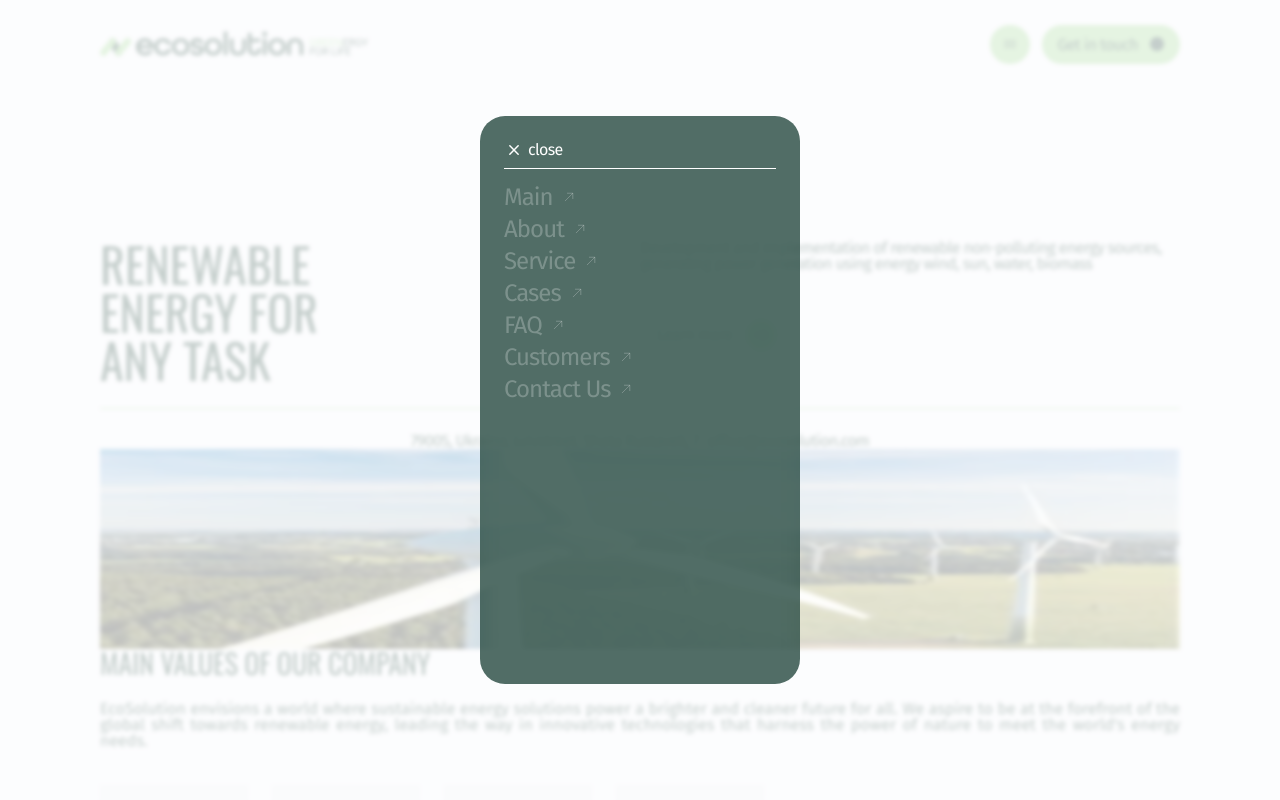
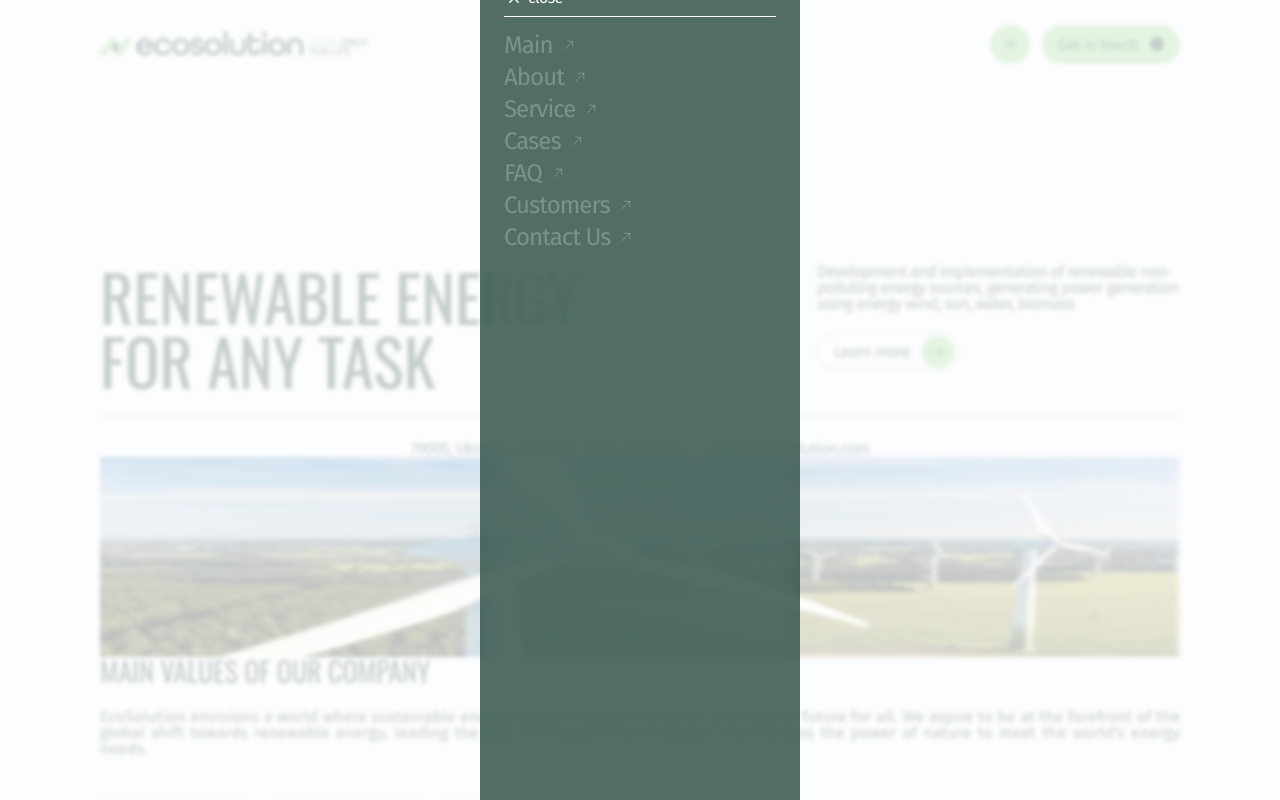
Before and after one commit to SergSmilya/ecosolution, a React (Vite) app: page / in a window 1280 px wide. Both pictures are taken after a click on the button 1009 px from the left and 44 px from the top of the page. Shown: the top 800 px of the page. Built offline with nearby package versions, Linux system fonts and the light colour scheme.

Commit message:
fixed bug sections

```diff
--- /dev/null
+++ b/src/components/ContactFormComponent/ContactFormComponent.jsx
@@ -0,0 +1,73 @@
+import { Formik, Field, Form } from "formik";
+import SecondaryButton from "../SecondaryButton/SecondaryButton";
+import style from "./ContactFormComponent.module.css";
+
+export default function ContactFormComponent() {
+  const { contactForm__wrap, form, form__label, form__input, button__wrap } =
+    style;
+
+  return (
+    <div className={contactForm__wrap}>
+      <Formik
+        initialValues={{
+          fullName: "",
+          email: "",
+          phone: "",
+          message: "",
+        }}
+        onSubmit={async (values) => {
+          await new Promise((r) => setTimeout(r, 500));
+          alert(JSON.stringify(values, null, 2));
+        }}
+      >
+        <Form className={form}>
+          <label className={form__label} htmlFor="fullName">
+            Full name:
+          </label>
+          <Field
+            className={form__input}
+            id="fullName"
+            name="fullName"
+            placeholder="John Rosie"
+          />
+
+          <label className={form__label} htmlFor="email">
+            E-mail:
+          </label>
+          <Field
+            className={form__input}
+            id="email"
+            name="email"
+            placeholder="johnrosie@gmail.com"
+            type="email"
+          />
+
+          <label className={form__label} htmlFor="phone">
+            Phone:
+          </label>
+          <Field
+            className={form__input}
+            id="phone"
+            name="phone"
+            placeholder="380961234567"
+          />
+
+          <label className={form__label} htmlFor="message">
+            Message:
+          </label>
+          <Field
+            as="textarea"
+            className={form__input}
+            id="message"
+            name="message"
+            placeholder="Your message"
+          />
+
+          <div className={button__wrap}>
+            <SecondaryButton type="submit">Send</SecondaryButton>
+          </div>
+        </Form>
+      </Formik>
+    </div>
+  );
+}
--- a/src/components/SectionContactForm/SectionContactForm.module.css
+++ b/src/components/ContactFormComponent/ContactFormComponent.module.css
@@ -1,14 +1,8 @@
-.contactForm__section {
-    padding-top: 36px;
-    padding-bottom: 36px;
-    background-color: var(--bgdColorCardBenefit);
-}
-
 .form {
-    padding-left: 12px;
-    padding-right: 12px;
     display: flex;
     flex-wrap: wrap;
+    padding: 36px 12px;
+    background-color: var(--bgdColorCardBenefit);
 }
 
 .form__label {
--- a/src/components/Main/Main.jsx
+++ b/src/components/Main/Main.jsx
@@ -2,7 +2,6 @@ import SectionWhatIsIt from "../SectionWhatIsIt/SectionWhatIsIt";
 import SectionAbout from "../SectionAbout/SectionAbout";
 import SectionAsked from "../SectionAsked/SectionAsked";
 import SectionCases from "../SectionCases/SectionCases";
-import SectionContactForm from "../SectionContactForm/SectionContactForm";
 import SectionContactUs from "../SectionContactUs/SectionContactUs";
 import SectionElectricProd from "../SectionElectricProd/SectionElectricProd";
 import { Element } from "react-scroll";
@@ -17,7 +16,6 @@ export default function Main() {
         <SectionCases />
         <SectionAsked />
         <SectionContactUs />
-        <SectionContactForm />
       </main>
     </Element>
   );
--- a/src/components/Modal/Modal.module.css
+++ b/src/components/Modal/Modal.module.css
@@ -8,24 +8,31 @@
     justify-content: center;
     align-items: center;
     z-index: 1200;
-
-    @media screen and (min-width: 768px) {
-        background-color: var(--bgdColorModalTab);
-        backdrop-filter: blur(2px);
-    }
-
-    @media screen and (min-width: 1280px) {
-        background-color: var(--bgdColorModalDesc);
-    }
 }
 
 .Modal {
-    /* max-width: calc(100vw - 48px);
-    max-height: calc(100vh - 24px); */
     width: 320px;
     padding: 24px;
     background: rgba(23, 61, 51, 0.75);
     backdrop-filter: blur(12.5px);
     border-radius: 25px;
-    height: 568px;
+    min-height: 568px;
 }
+
+@media screen and (min-width: 768px) {
+    .Overlay {
+        background-color: var(--bgdColorModalTab);
+        backdrop-filter: blur(2px);
+    }
+
+    .Modal {
+        height: 873px;
+    }
+
+}
+
+@media screen and (min-width: 1280px) {
+    .Overlay {
+        background-color: var(--bgdColorModalDesc);
+    }
+}
--- a/src/components/SectionContactForm/SectionContactForm.jsx
+++ /dev/null
@@ -1,81 +0,0 @@
-import { Formik, Field, Form } from "formik";
-import SecondaryButton from "../SecondaryButton/SecondaryButton";
-import style from "./SectionContactForm.module.css";
-
-export default function SectionContactForm() {
-  const {
-    contactForm__section,
-    contactForm__wrap,
-    form,
-    form__label,
-    form__input,
-    button__wrap,
-  } = style;
-
-  return (
-    <section className={contactForm__section}>
-      <div className={contactForm__wrap}>
-        <Formik
-          initialValues={{
-            fullName: "",
-            email: "",
-            phone: "",
-            message: "",
-          }}
-          onSubmit={async (values) => {
-            await new Promise((r) => setTimeout(r, 500));
-            alert(JSON.stringify(values, null, 2));
-          }}
-        >
-          <Form className={form}>
-            <label className={form__label} htmlFor="fullName">
-              Full name:
-            </label>
-            <Field
-              className={form__input}
-              id="fullName"
-              name="fullName"
-              placeholder="John Rosie"
-            />
-
-            <label className={form__label} htmlFor="email">
-              E-mail:
-            </label>
-            <Field
-              className={form__input}
-              id="email"
-              name="email"
-              placeholder="johnrosie@gmail.com"
-              type="email"
-            />
-
-            <label className={form__label} htmlFor="phone">
-              Phone:
-            </label>
-            <Field
-              className={form__input}
-              id="phone"
-              name="phone"
-              placeholder="380961234567"
-            />
-
-            <label className={form__label} htmlFor="message">
-              Message:
-            </label>
-            <Field
-              as="textarea"
-              className={form__input}
-              id="message"
-              name="message"
-              placeholder="Your message"
-            />
-
-            <div className={button__wrap}>
-              <SecondaryButton type="submit">Send</SecondaryButton>
-            </div>
-          </Form>
-        </Formik>
-      </div>
-    </section>
-  );
-}
--- a/src/components/SectionContactUs/SectionContactUs.jsx
+++ b/src/components/SectionContactUs/SectionContactUs.jsx
@@ -1,6 +1,7 @@
 import { Element } from "react-scroll";
 import sprite from "../../assets/imgs/svg/sprite.svg";
 import style from "./SectionContactUs.module.css";
+import ContactFormComponent from "../ContactFormComponent/ContactFormComponent";
 
 export default function SectionContactUs() {
   const {
@@ -21,8 +22,8 @@ export default function SectionContactUs() {
   } = style;
 
   return (
-    <section className={contactUs__section} id="contactUs">
-      <Element name="contact us">
+    <Element name="contact us">
+      <section className={contactUs__section} id="contactUs">
         <h2 className={contactUs__title}>Contact us</h2>
         <div className={main__wrap}>
           <div className={tel__wrap}>
@@ -97,7 +98,8 @@ export default function SectionContactUs() {
             </ul>
           </div>
         </div>
-      </Element>
-    </section>
+        <ContactFormComponent />
+      </section>
+    </Element>
   );
 }
--- a/src/components/SectionContactUs/SectionContactUs.module.css
+++ b/src/components/SectionContactUs/SectionContactUs.module.css
@@ -1,6 +1,5 @@
 .contactUs__section {
     padding-top: 36px;
-    padding-bottom: 24px;
     scroll-margin: 24px;
 }
 
@@ -14,6 +13,7 @@
     display: flex;
     flex-wrap: wrap;
     gap: 24px;
+    margin-bottom: 24px;
 }
 
 .contactUs__postTitle {
@@ -50,3 +50,19 @@
     height: 48px;
     padding: 12px;
 }
+
+@media screen and (min-width: 768px) {
+    .contactUs__section {
+        display: grid;
+        grid-template-columns:repeat(2, 1fr);
+        grid-template-rows: auto;
+    }
+
+    .contactUs__title {
+        grid-column: span 2;
+    }
+
+    .main__wrap {
+
+    }
+}
--- a/src/components/SectionWhatIsIt/SectionWhatIsIt.module.css
+++ b/src/components/SectionWhatIsIt/SectionWhatIsIt.module.css
@@ -3,12 +3,6 @@
     flex-direction: column;
     margin-top: 222px;
 
-    @media screen and (min-width: 768px) {
-        flex-direction: row;
-        flex-wrap: wrap;
-        justify-content: space-between;
-        margin-top: 240px;
-    }
 }
 
 .whatIsIt__section::after {
@@ -23,13 +17,6 @@
     width: 320px;
     font-size: 36px;
     margin-bottom: 24px;
-
-    @media screen and (min-width: 768px) {
-        width: 300px;
-        font-size: 48px;
-        flex-shrink: 0;
-        margin-bottom: 0;
-    }
 }
 
 .wrapper {
@@ -39,19 +26,64 @@
 .whatIsIt__postTitle {
     margin-bottom: 24px;
     text-align: justify;
-
-    @media screen and (min-width: 768px) {
-       text-align: start;
-        margin-bottom: 43px;
-        letter-spacing: -0.64px;
-    }
 }
 
 .button__wrap {
     display: table;
     margin: 0 auto;
+}
 
-    @media screen and (min-width: 768px) {
+@media screen and (min-width: 768px) {
+    .whatIsIt__section {
+        flex-direction: row;
+        flex-wrap: wrap;
+        justify-content: space-between;
+        margin-top: 240px;
+    }
+
+    .whatIsIt__title {
+        width: 300px;
+        font-size: 48px;
+        flex-shrink: 0;
+        margin-bottom: 0;
+    }
+
+    .whatIsIt__postTitle {
+        text-align: start;
+        margin-bottom: 43px;
+        letter-spacing: -0.64px;
+    }
+
+    .button__wrap {
         display: block;
     }
+
 }
+
+@media screen and (min-width: 1280px) {
+    .whatIsIt__section {
+        flex-direction: row;
+        flex-wrap: wrap;
+        justify-content: space-between;
+        margin-top: 264px;
+    }
+
+    .wrapper {
+        flex-basis: 363px
+    }
+
+    .whatIsIt__title {
+        width: 485px;
+        font-size: 64px;
+        flex-shrink: 0;
+    }
+
+    .whatIsIt__postTitle {
+        margin-bottom: 20px;
+    }
+
+    .button__wrap {
+        display: block;
+    }
+
+}
```
Also changed, not shown: src/advicese.txt (added).
